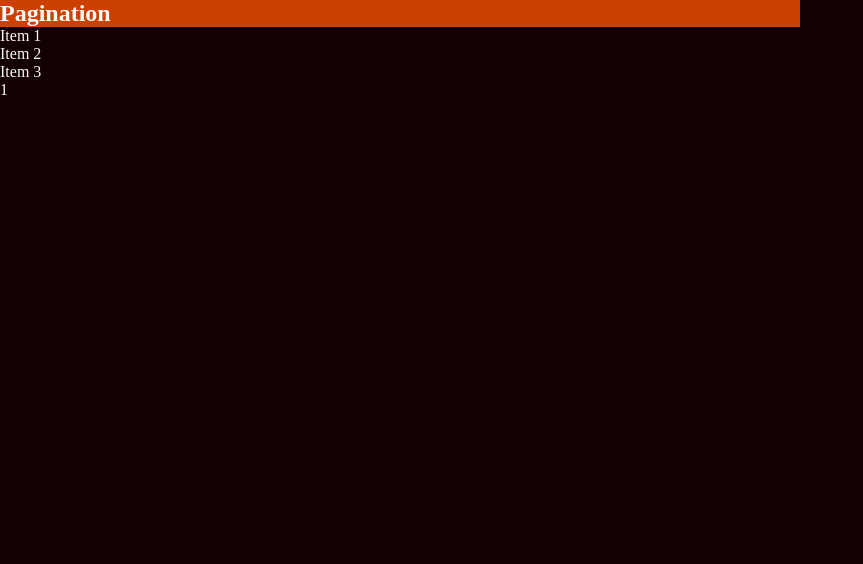
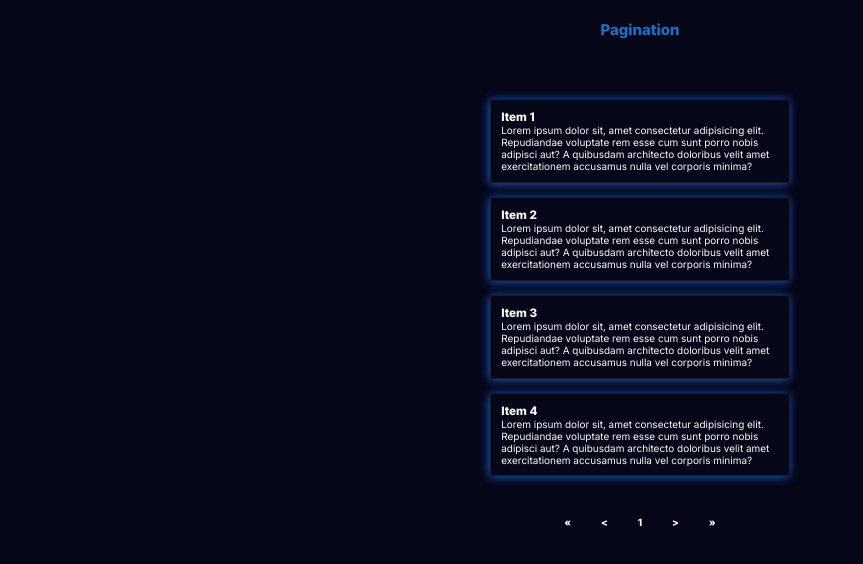
Before and after one commit to Eduardo-BarrosoS/Pagination, a plain HTML site: page index.html in a window 1280 px wide. Shown: the whole page, without its empty margins (0-863 px from the left). Drawn offline with Linux system fonts and the light colour scheme.

Commit message:
Estilização finalizada

```diff
--- a/index.html
+++ b/index.html
@@ -16,16 +16,55 @@
             <h1> Pagination </h1>
         </header>
         <div class="items">
-            <div class="item1">Item 1</div>
-            <div class="item2">Item 2</div>
-            <div class="item3">Item 3</div>
+
+            <div class="item1">
+                <h3>Item 1</h3>
+                <p>Lorem ipsum dolor sit, amet consectetur
+                    adipisicing
+                    elit. Repudiandae voluptate rem esse cum sunt porro
+                    nobis adipisci aut? A quibusdam architecto doloribus
+                    velit amet
+                    exercitationem accusamus nulla
+                    vel corporis minima?</p>
+            </div>
+            <div class="item2">
+                <h3>Item 2</h3>
+                <p>Lorem ipsum dolor sit, amet consectetur
+                    adipisicing
+                    elit. Repudiandae voluptate rem esse cum sunt porro
+                    nobis adipisci aut? A quibusdam architecto doloribus
+                    velit amet
+                    exercitationem accusamus nulla
+                    vel corporis minima?</p>
+            </div>
+            <div class="item3">
+                <h3>Item 3</h3>
+                <p>Lorem ipsum dolor sit, amet consectetur
+                    adipisicing
+                    elit. Repudiandae voluptate rem esse cum sunt porro
+                    nobis adipisci aut? A quibusdam architecto doloribus
+                    velit amet
+                    exercitationem accusamus nulla
+                    vel corporis minima?</p>
+            </div>
+            <div class="item4">
+                <h3>Item 4</h3>
+                <p>Lorem ipsum dolor sit, amet consectetur
+                    adipisicing
+                    elit. Repudiandae voluptate rem esse cum sunt porro
+                    nobis adipisci aut? A quibusdam architecto doloribus
+                    velit amet
+                    exercitationem accusamus nulla
+                    vel corporis minima?</p>
+            </div>
+
         </div>
         <div class="controls">
-            <div class="initial"></div>
-            <div class="backOne"></div>
+            <div class="first">&#171</div>
+            <div class="prev">&lt</div>
             <div class="numberOfThePage">1</div>
-            <div class="next"></div>
-            <div class="final"></div>
+            <div class="next">&gt</div>
+            <div class="lest">&#187</div>
         </div>
 
     </div>
--- a/styles.css
+++ b/styles.css
@@ -1,35 +1,87 @@
 
 /*====== GERAL ===========================================*/
+@import url('https://fonts.googleapis.com/css2?family=DM+Sans:wght@400;700&family=Inter:wght@400;800&family=Roboto:wght@400;700&display=swap');
 
 *{
+
     margin: 0;
     padding: 0;
+    font-family: 'Inter', sans-serif;
 }
 
 :root{
-    --primary-color: hsl(19, 100%, 40%);
+    --primary-color:  hsl(216, 78%, 43%);
     --secundary-color: rgb(156, 18, 0);
     --text-color: hsl(0, 0%, 98%);
+    --borders-color: hsla(0, 0%, 74%, 0.116);
 
-    width: 62.5%;
+
+    font-size: 62.4%;
+
 }
 
 html {
-    background: hsl(0, 90%, 4%);
+    margin: 0px 0px;
+    padding: 0;
+    background: hsl(240, 63%, 6%);;
     color: var(--text-color);
 }
 
-.pagination .wrapper {
 
 
-    gap: 2rem;
-    width: 50rem;
+/*===== FIRST SECTION ==============================*/
+
+section{
+    align-self: center;
+    width: 100%;
     height: 100vh;
 }
+.wrapper{
+    margin-inline: auto;
+    max-width: 30rem;
+    height: 100vh;
+    padding-inline: 2rem;
+}
 
-/*===== HEADER ==============================*/
+header{
+    display: flex;
+    align-items: center;
+    justify-content: center;
 
-header {
-    top: 0;
-    background: var(--primary-color);
+    padding-block: 2rem;
+    margin-bottom: 4rem;
+
+    color: hsl(209, 77%, 43%);
 }
+
+div .items {
+    display: flex;
+    flex-direction: column;
+    text-align: left;
+    gap: 1.4rem;
+}
+
+div .items div  {
+    padding: 1rem;
+    border-radius: 0.3rem;
+    border: 0.1rem solid var(--borders-color);
+    box-shadow: -0.1rem 0.1rem 1rem var(--primary-color);
+}
+
+.controls{
+    display: flex;
+    align-items: center;
+    justify-content: center;
+    margin-top: 3rem;
+    gap: 1rem;
+}
+
+.controls div {
+    padding: 1rem;
+    font-weight: 600;
+    font-size: 1rem;
+}
+.controls div:hover {
+    color: var(--primary-color);
+    cursor: pointer;
+}
```
